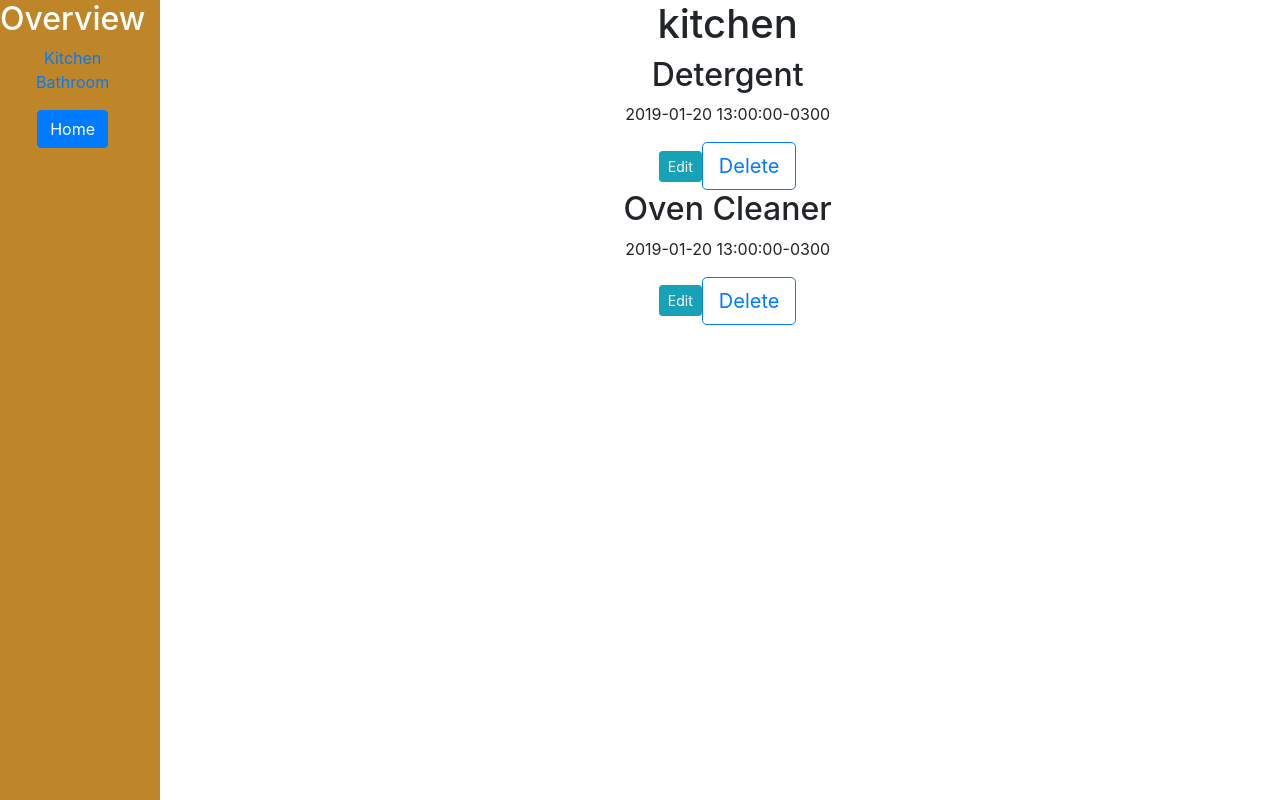
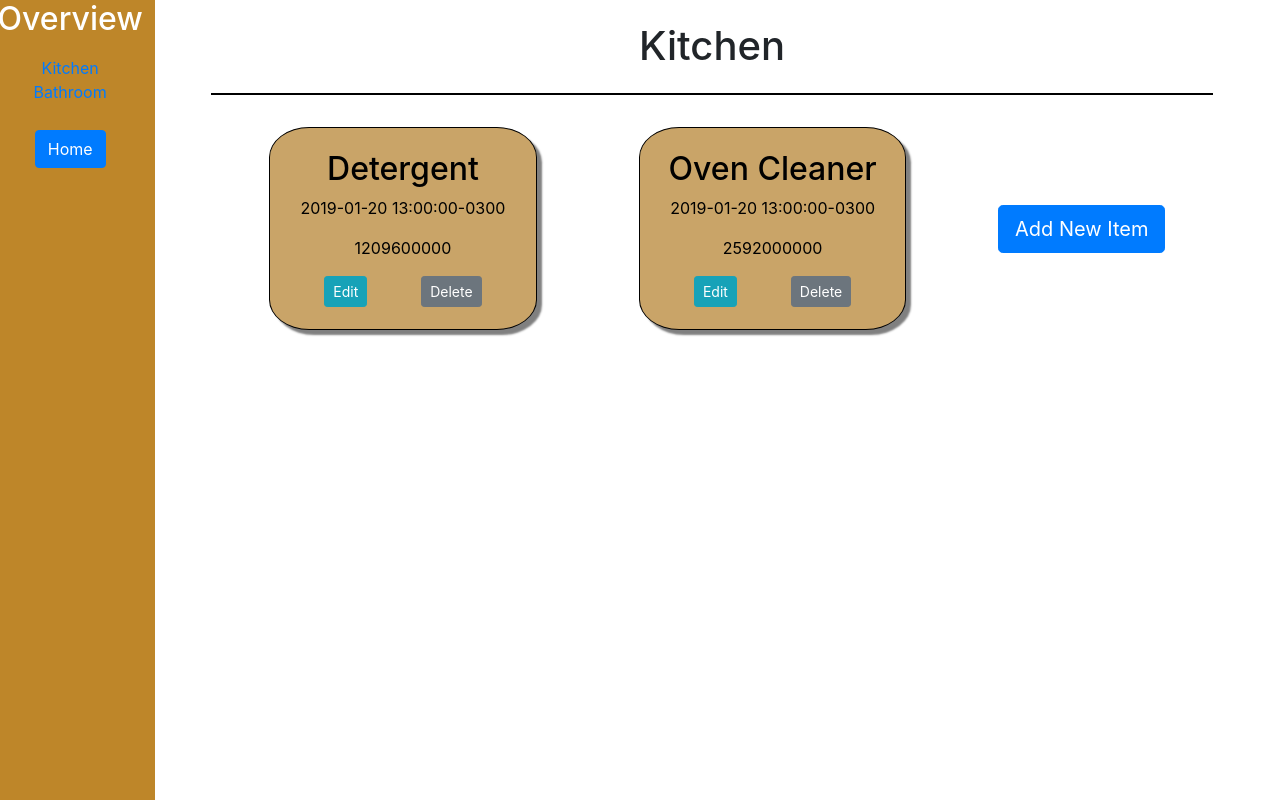
Before and after one commit to njdiazsoler/home_stash, a React (Create React App) app: page /kitchen in a window 1280 px wide. Built offline with nearby package versions, Linux system fonts and the light colour scheme.

Commit message:
added css and bootstrap comps to StashOverview, started working on modal

```diff
--- a/src/App.js
+++ b/src/App.js
@@ -1,7 +1,7 @@
 import React, { Component } from 'react';
 import Home from './client/admin/screens/HomeOverview';
 import './App.css';
-import { Row, Col } from 'react-bootstrap';
+import { Row } from 'react-bootstrap';
 import injectStyle from 'react-jss';
 import SideBar from './client/admin/components/SideBar';
 import { Route, Switch } from "react-router-dom";
@@ -15,17 +15,15 @@ class App extends Component {
       <div className="App">
         <Row>
           <div className={classes.sideBarContainer}>
-            <Col xs={2} md="auto">
               <SideBar />
-            </Col>
           </div>
-          <Col className={classes.contentContainer}>
+          <div className={classes.contentContainer}>
             <Switch>
               <Route exact path='/' component={handleRoute} />
               <Route exact path='/home' component={handleRoute} />
               <Route path='/:id' component={handleRoute} />
             </Switch>
-          </Col>
+          </div>
         </Row>
       </div>
     );
@@ -66,6 +64,8 @@ const handleRoute = ({ match }) => {
 const styles = {
   contentContainer: {
     backgroundColor: 'white',
+    display: 'flex',
+    width: '85%',
   },
   sideBarContainer: {
     alignItems: 'center',
@@ -74,6 +74,7 @@ const styles = {
     display: 'flex',
     flexFlow: 'column',
     height: '100vh',
+    width: '13%'
   },
 }
 
--- a/src/client/admin/components/SideBar.js
+++ b/src/client/admin/components/SideBar.js
@@ -33,8 +33,9 @@ const SideBar = (props) => {
 
 const styles = {
   navList: {
+    display: 'block',
     listStyleType: 'none',
-    paddingInlineStart: '0',
+    padding: ' 10px 50px',
   },
 }
 
--- a/src/client/admin/components/StashOverview.js
+++ b/src/client/admin/components/StashOverview.js
@@ -1,33 +1,81 @@
 import React, { Component } from 'react';
 import Title from '../components/Title';
-import { Button, ListGroup } from 'react-bootstrap';
+import injectStyle from 'react-jss';
+import { Button, ListGroup, Modal } from 'react-bootstrap';
 
 class StashOverview extends Component {
   constructor(props) {
     super(props)
-    this.state = {};
+    this.state = {
+      showNewItemModal: false
+    };
   }
+
+  addNewItemModal = () => {
+    return (
+      <Modal show={this.state.showNewItemModal} onHide={() => this.setState({ showNewItemModal: false })}>
+      </Modal>
+    )
+  }
+
   render() {
+    const { classes } = this.props
     return (
-      <div>
-        <Title>{this.props.data.name}</Title>
-        <div>
+      <div className={classes.overviewContainer}>
+        {this.addNewItemModal()}
+        <Title style={{ borderBottom: '2px solid black', paddingBottom: '2%', textTransform: 'capitalize', margin: '2% 5% 0' }}>{this.props.data.name}</Title>
+        <div className={classes.itemsContainer}>
           {this.props.data.items.map(function (item) {
-            return <ListGroup key={item.id}>
+            return <ListGroup className={classes.listItem} key={item.id}>
               {/* <ListGroup.Item> */}
-                <h2>{item.name}</h2>
-                <p>{item.purchaseDate}</p>
-                <div>
-                  <Button size='sm' variant='info'>Edit</Button>
-                  <Button size='lg' variant='outline-primary'>Delete</Button>
-                </div>
+              <h2>{item.name}</h2>
+              <p>{item.purchaseDate}</p>
+              <p>{item.durability}</p>
+              <div className={classes.buttonGroup}>
+                <Button size='sm' variant='info'>Edit</Button>
+                <Button size='sm' variant='secondary'>Delete</Button>
+              </div>
               {/* </ListGroup.Item> */}
             </ListGroup>
           })}
+          <Button className={classes.addNewButton} size='lg' variant='primary'>Add New Item</Button>
         </div>
       </div>
     )
   }
 }
 
-export default StashOverview;
+const styles = {
+  addNewButton: {
+    height: '5%',
+  },
+  buttonGroup: {
+    display: 'flex',
+    flexFlow: 'row',
+    justifyContent: 'space-evenly',
+  },
+  itemsContainer: {
+    alignItems: 'center',
+    display: 'flex',
+    flexFlow: 'row',
+    justifyContent: 'space-evenly',
+    padding: '2%',
+  },
+  listItem: {
+    backgroundColor: '#C9A468',
+    border: '1px solid black',
+    borderRadius: '15%',
+    boxShadow: '5px 5px 2px grey',
+    color: 'black',
+    height: '10%',
+    margin: '1%',
+    padding: '2% 0%',
+    width: '25%',
+  },
+  overviewContainer: {
+    position: 'relative',
+    width: '100%',
+  },
+}
+
+export default injectStyle(styles)(StashOverview);
--- a/src/client/admin/components/Title.js
+++ b/src/client/admin/components/Title.js
@@ -3,7 +3,7 @@ import React from 'react';
 const Title = (props) => {
   return(
     <div>
-      <h1>{props.children}</h1>
+      <h1 style={props.style}>{props.children}</h1>
     </div>
   )
 }
--- a/src/client/admin/screens/HomeOverview.js
+++ b/src/client/admin/screens/HomeOverview.js
@@ -24,7 +24,6 @@ const Home = (props) => {
 
 const styles = {
   homeContainer: {
-    height: '100%',
     textAlign: 'center',
   },
 }
```
